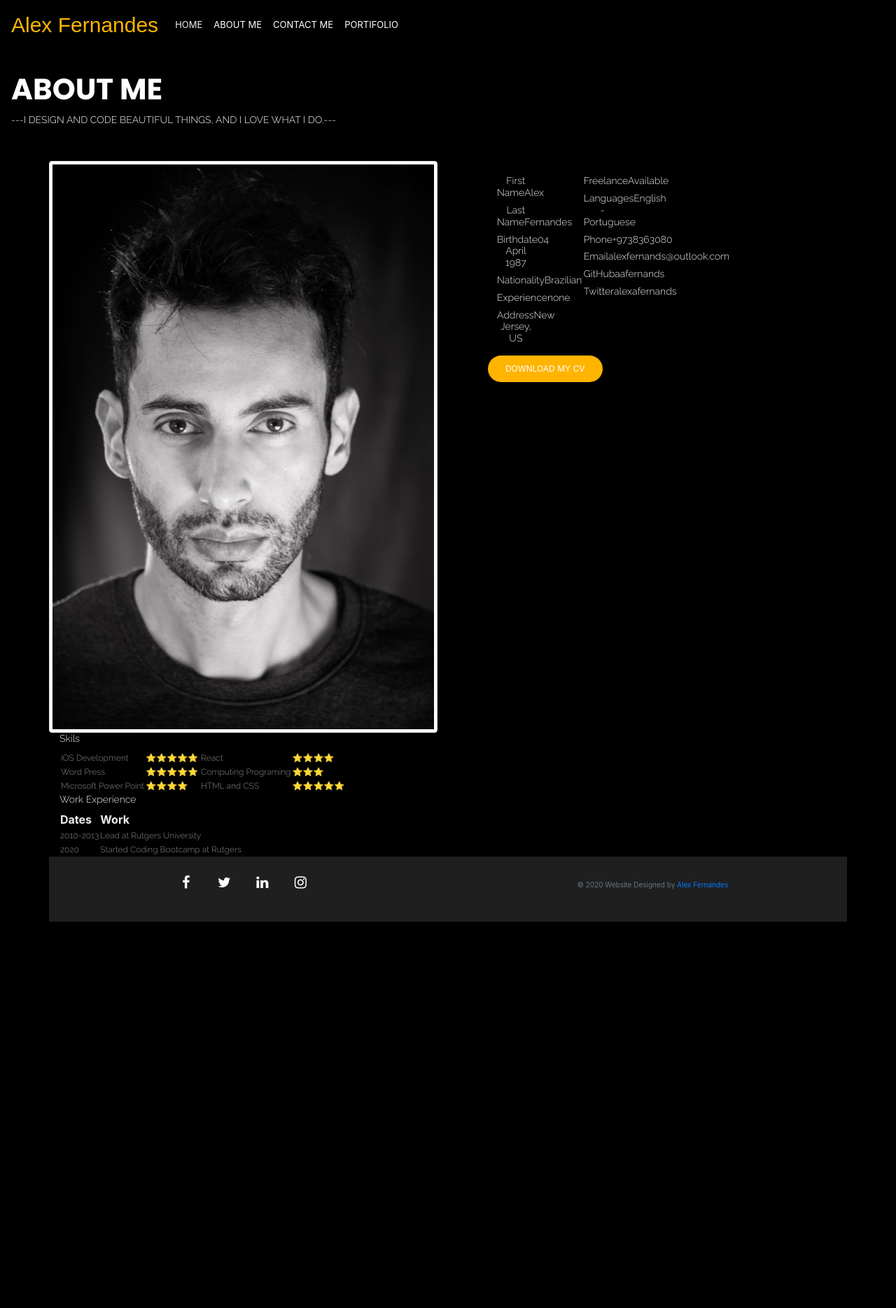
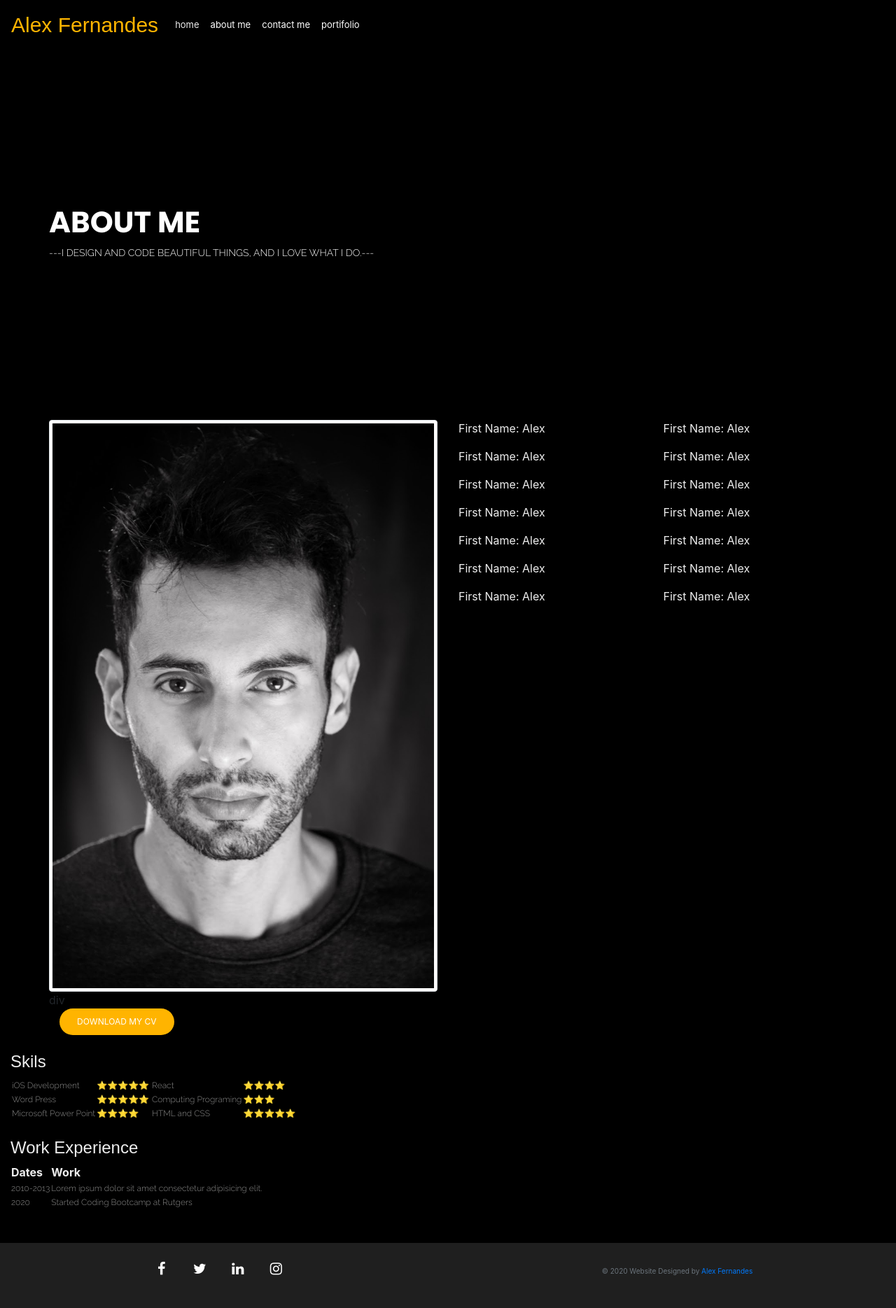
Before and after one commit to aafernands/old_aafernands.github.io, a PHP site: page /about_me.html in a window 1280 px wide. Shown: the whole page at 70% size. Before the commit the page ends 1317 px from the top, so only its background shows below. Run offline with PHP 8.4, Linux system fonts and the light colour scheme; some web fonts are replaced.

Commit message:
added style to the index and about me pages

```diff
--- a/about_me.html
+++ b/about_me.html
@@ -24,17 +24,17 @@
         <div class="collapse navbar-collapse" id="navbarSupportedContent">
             <ul class="navbar-nav mr-auto">
                 <li class="nav-item active">
-                    <a class="nav-link" href="index.html">HOME <span class="sr-only">(current)</span></a>
+                    <a class="nav-link" href="index.html">home <span class="sr-only">(current)</span></a>
                 </li>
                 <li class="nav-item">
-                    <a class="nav-link" href="about_me.html">ABOUT ME</a>
+                    <a class="nav-link" href="about_me.html">about me</a>
                 </li>
                 <li class="nav-item">
-                    <a class="nav-link" href="contact_me.html">CONTACT ME</a>
+                    <a class="nav-link" href="contact_me.html">contact me</a>
                 </li>
 
                 <li class="nav-item">
-                    <a class="nav-link" href="contact_me.html">PORTIFOLIO</a>
+                    <a class="nav-link" href="contact_me.html">portifolio</a>
                 </li>
             </ul>
         </div>
@@ -63,7 +63,31 @@
                 <img src="images/C44D83E2-D149-4EC9-BBFF-F872F3CF4CBE.jpeg" alt="profil" class="img-thumbnail">
 
             </div>
-            <div class="col">
+
+            <div class="col justify-content-center align-item-center">
+                <div class="row">
+                    <div class="col-md-6">
+                        <p>First Name: Alex</p>
+                        <p>First Name: Alex</p>
+                        <p>First Name: Alex</p>
+                        <p>First Name: Alex</p>
+                        <p>First Name: Alex</p>
+                        <p>First Name: Alex</p>
+                        <p>First Name: Alex</p>
+                    </div>
+                    <div class="col-md-6">
+                        <p>First Name: Alex</p>
+                        <p>First Name: Alex</p>
+                        <p>First Name: Alex</p>
+                        <p>First Name: Alex</p>
+                        <p>First Name: Alex</p>
+                        <p>First Name: Alex</p>
+                        <p>First Name: Alex</p>
+                    </div>
+                </div>
+            </div>
+            </div>
+            <!-- <div class="col">
                 <div class="row col-xl-6 col-lg-6 col-md-12">
                     <div class="col-xl-6 col-lg-6 col-md-6 col-sm-6">
                         <ul style="list-style: none;" class="list-1">
@@ -86,6 +110,9 @@
                                 <h6><span class="font-weight-600">Address</span>New Jersey, US</h6>
                             </li>
                         </ul>
+
+                        <p>First Name: Alex</p>
+
                     </div>
                     <div class="col-xl-6 col-lg-6 col-md-6 col-sm-6">
                         <ul style="list-style: none;" class="list-2">
@@ -108,7 +135,8 @@
                                 <h6><span class="font-weight-600">Twitter</span>alexafernands</h6>
                             </li>
                         </ul>
-                    </div>
+                    </div> -->
+                    div
                     <div class="col-12 resume-btn-container">
                         <a class="btn btn-primary" href="about_me.html" role="button">DOWNLOAD MY CV </a>
 
@@ -118,12 +146,12 @@
             </div>
         </div>
 
-
+        <br>
         <div class="row">
             <div class="col">
 
                 <div class="col">
-                    <h6>Skils</h3>
+                    <h4>Skils</h4>
                     <table>
                         <tr>
                             <td>
@@ -161,8 +189,10 @@
                         </tr>
                     </table>
                 </div>
+                <br>
+
                 <div class="col">
-                    <h6>Work Experience</h3>
+                    <h4>Work Experience</h4>
                     <table>
                         <thead>
                             <tr>
@@ -173,7 +203,7 @@
                         <tbody>
                             <tr>
                                 <td>2010-2013</td>
-                                <td>Lead at Rutgers University</td>
+                                <td>Lorem ipsum dolor sit amet consectetur adipisicing elit. </td>
                             </tr>
                             <tr>
                                 <td>2020</td>
@@ -183,10 +213,12 @@
                         <tfoot></tfoot>
                     </table>
                 </div>
+
             </div>
         </div>
 </section1>
-
+<br>
+<br>
 
 <footer class="footer mt-auto py-3">
     <div class="footer_container">
--- a/style.css
+++ b/style.css
@@ -26,11 +26,8 @@ h5 {
 	color: #eee;
 }
 
-
-.jumbotron {
-	position: relative;
-	display: table-cell;
-    margin: 10px auto;
+h4 {
+	font-family: 'Syncopate', sans-serif;
 }
 
 .jumbotron {
@@ -38,6 +35,7 @@ h5 {
 	margin-bottom: 2rem;
 	background-color: #000000;
 	border-radius: .3rem;
+	margin: 10px auto;
 }
 
 .col-lg-6 {
@@ -70,16 +68,13 @@ h5 {
 .navbar-light .navbar-nav .nav-link {
 	color: #fff;
 	font-size: 13px;
-
 }
-
 
 .navbar-brand {
 	font-family: 'Saira Semi Condensed', sans-serif;
 	font-size: 30px;
 	color: #ffb400;
 	display: flexbox;
-
 }
 
 .navbar-light .navbar-brand {
@@ -99,7 +94,6 @@ h5 {
 	background: no-repeat center center;
 	background-size: 100% 100%;
 }
-
 
 .navbar-light .navbar-toggler {
 	color: rgb(148 146 146);
@@ -129,6 +123,14 @@ h5 {
 .container {
 	background-color: black;
 	padding: 0;
+	margin-top: 180px;
+}
+
+@media only screen and (max-width: 500px) {
+	.container {
+		margin-top: 0px;
+	}
+
 }
 
 body {
@@ -229,7 +231,6 @@ footer {
 	color: #eee;
 }
 
-
 h6 {
 	font-family: 'Raleway', sans-serif;
 	font-size: 14px;
@@ -240,5 +241,8 @@ td {
 	font-size: 12px;
 
 	color: #8b8b8a;
+}
 
+.mb4 {
+	background-color: aquamarine;
 }
```
Also changed, not shown: contact_me.html (+58 -6 lines), index.html (+8 -4 lines), portifolio.html (+4 -4 lines). Lines whose indentation alone changed are shown as unchanged.
